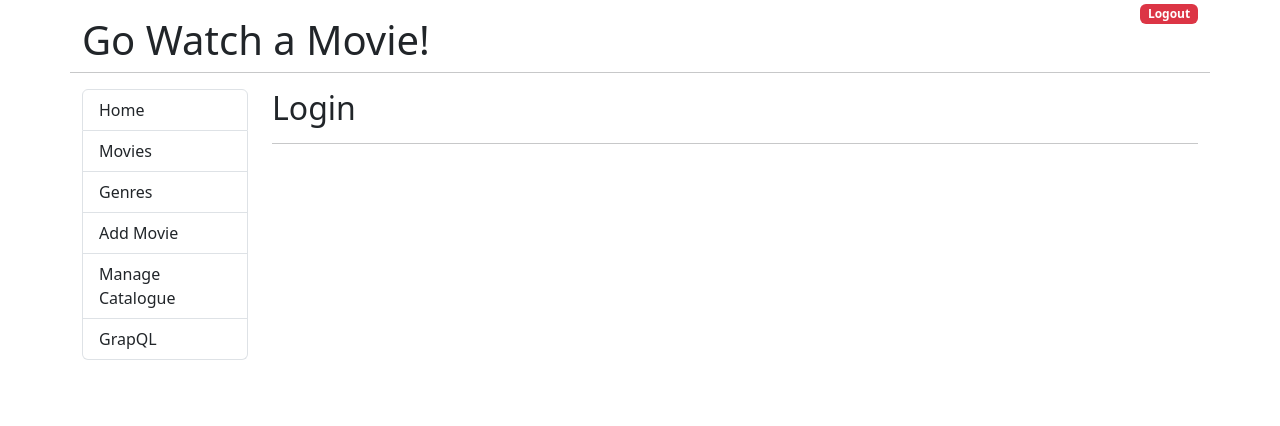
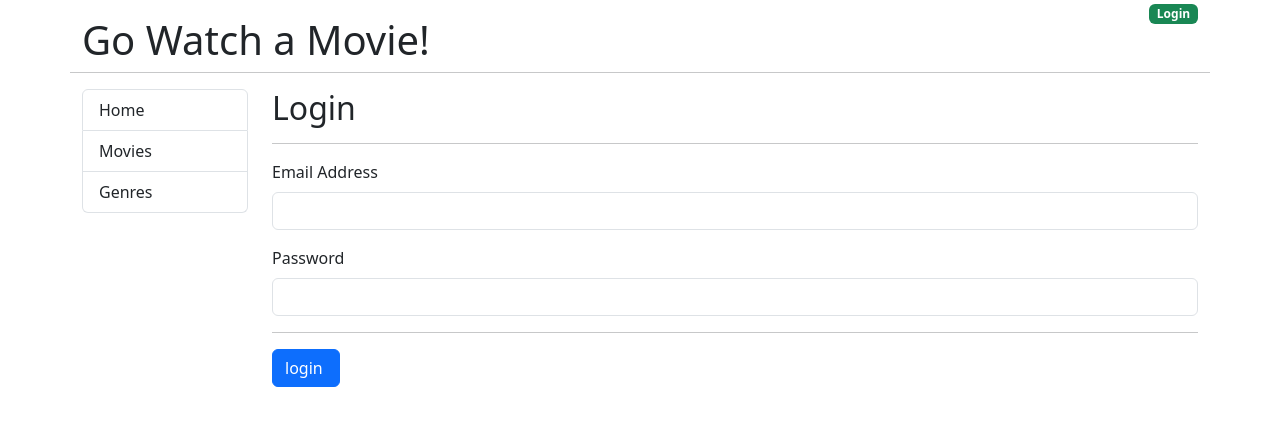
Before and after one commit to dentamuhajir/movies-fe, a React (Create React App) app: page /login in a window 1280 px wide. Shown: the top 426 px of the page. Built offline with nearby package versions, Linux system fonts and the light colour scheme.

Commit message:
Creating the login form

```diff
--- a/src/App.js
+++ b/src/App.js
@@ -2,7 +2,7 @@
 import { Link, Outlet } from 'react-router-dom'
 
 function App() {
-  const [jwtToken, setJwtToken] = useState("token")
+  const [jwtToken, setJwtToken] = useState("")
   return (
     <div className="container">
       <div className="row">
--- a/src/components/Login.js
+++ b/src/components/Login.js
@@ -1,8 +1,43 @@
+
+import { useState } from "react"
+import Input from "./form/input"
+
 const Login = () => {
+    const [email, setEmail] = useState("")
+    const [password, setPassword] = useState("")
+
+    const handleSubmit = (event) => {
+        event.preventDefault()
+        alert("it works")
+    }
     return(
         <div>
             <h2>Login</h2>
             <hr/>
+            <form onSubmit={handleSubmit}>
+                <Input
+                    type="email"
+                    className="form-control"
+                    name="email"
+                    autoComplete="email-new"
+                    onChange={ (event) => setEmail(event.target.value)}
+                    title="Email Address"
+                />
+                <Input
+                    type="password"
+                    className="form-control"
+                    name="password"
+                    autoComplete="password-new"
+                    onChange={ (event) => setPassword(event.target.value)}
+                    title="Password"
+                />
+                <hr/>
+                <Input
+                    type="submit"
+                    className="btn btn-primary"
+                    value="login "
+                />
+            </form>
         </div>
     )
 }
--- /dev/null
+++ b/src/components/form/input.js
@@ -0,0 +1,23 @@
+import { forwardRef } from "react";
+
+const Input = forwardRef((props, ref) => {
+    return <div className="mb-3">
+        <label htmlFor={props.name} className="form-label">
+            {props.title}
+        </label>
+        <input
+            type={props.type}
+            className={props.className}
+            id={props.name}
+            ref={ref}
+            name={props.name}
+            placeholder={props.placeholder}
+            onChange={props.onChange}
+            autoComplete={props.autoComplete}
+            value={props.value}
+        />
+        <div className={props.errorDiv}>{props.errorMsg}</div>
+    </div>
+})
+
+export default Input
```
